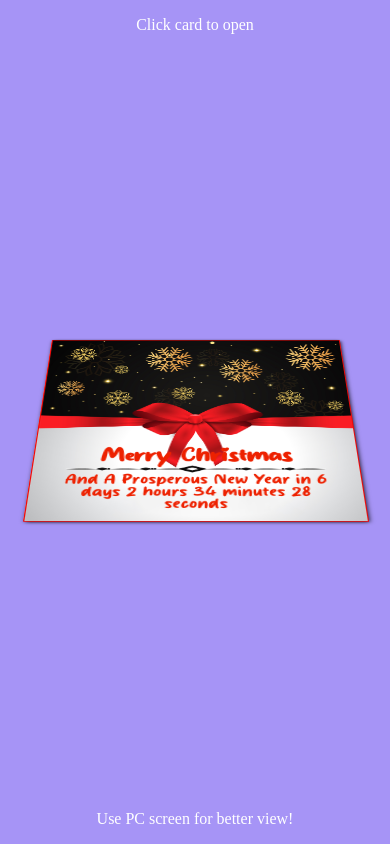
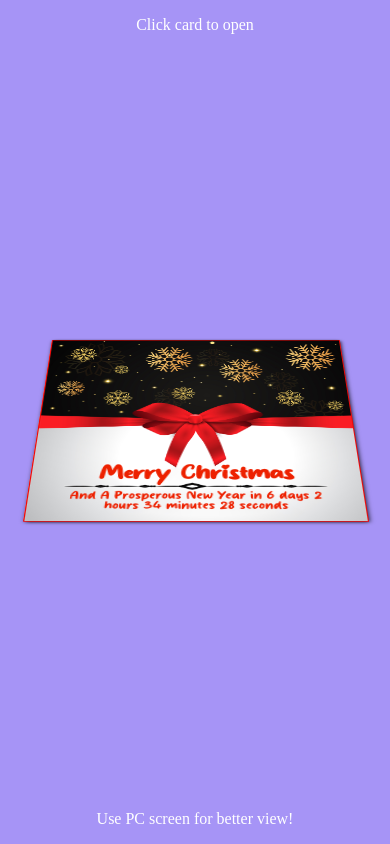
Before and after one commit to ruxy1212/xmas-card, a plain HTML site: page index.html in a window 390 px wide. Drawn offline with nearby package versions, Linux system fonts and the light colour scheme.

Commit message:
Updated font sizes to be responsive

```diff
--- a/assets/css/style.css
+++ b/assets/css/style.css
@@ -58,7 +58,7 @@ body {
   font-family: 'font1';
   color: #ed2100;
   font-weight: lighter;
-
+  font-size: 1rem !important;
 }
 
 .__front-text-h > div img, .card__panel--inside-right img {
```
